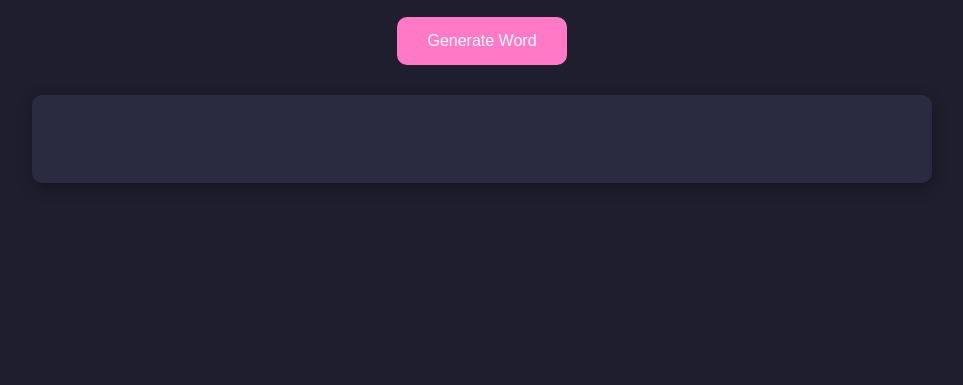
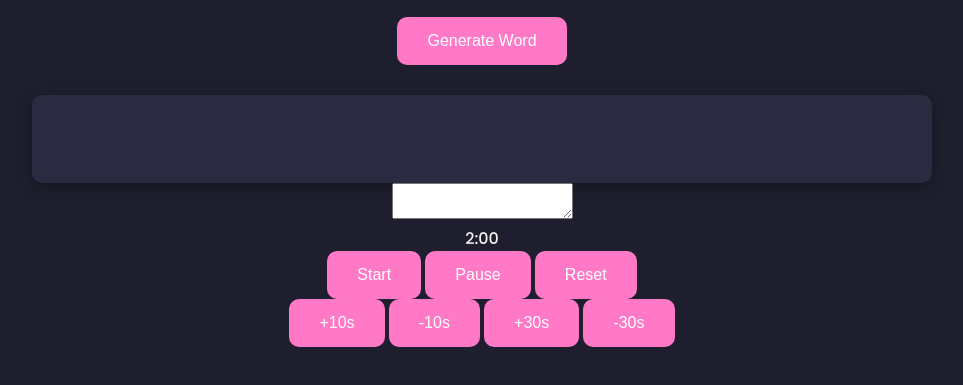
Before and after one commit to zu0t/brainrot, a plain HTML site: page index.html in a window 1280 px wide. Shown: the part 177-562 px from the top of the page, without its empty margins (158-1121 px from the left). Drawn offline with Linux system fonts and the light colour scheme.

Commit message:
Update index.html

```diff
--- a/index.html
+++ b/index.html
@@ -10,9 +10,26 @@
 </head>
 <body>
     <div class="container">
-        <h1>Brainrot Words Generator</h1>
-        <button id="generateButton" onclick="generateWord()">Generate Word</button>
-        <div class="word-box" id="wordBox">⁥</div>
+        <div class="left">
+            <h1>Brainrot Words Generator</h1>
+            <button id="generateButton" onclick="generateWord()">Generate Word</button>
+            <div class="word-box" id="wordBox">⁥</div>
+            <textarea></textarea>
+        </div>
+        <div class="right">
+            <div class="countdown" id="countdown">2:00</div>
+            <div class="countdown-controls">
+                <button onclick="startCountdown()">Start</button>
+                <button onclick="pauseCountdown()">Pause</button>
+                <button onclick="resetCountdown()">Reset</button>
+            </div>
+            <div class="adjust-buttons">
+                <button onclick="adjustCountdown(10)">+10s</button>
+                <button onclick="adjustCountdown(-10)">-10s</button>
+                <button onclick="adjustCountdown(30)">+30s</button>
+                <button onclick="adjustCountdown(-30)">-30s</button>
+            </div>
+        </div>
     </div>
 </body>
 </html>
```
